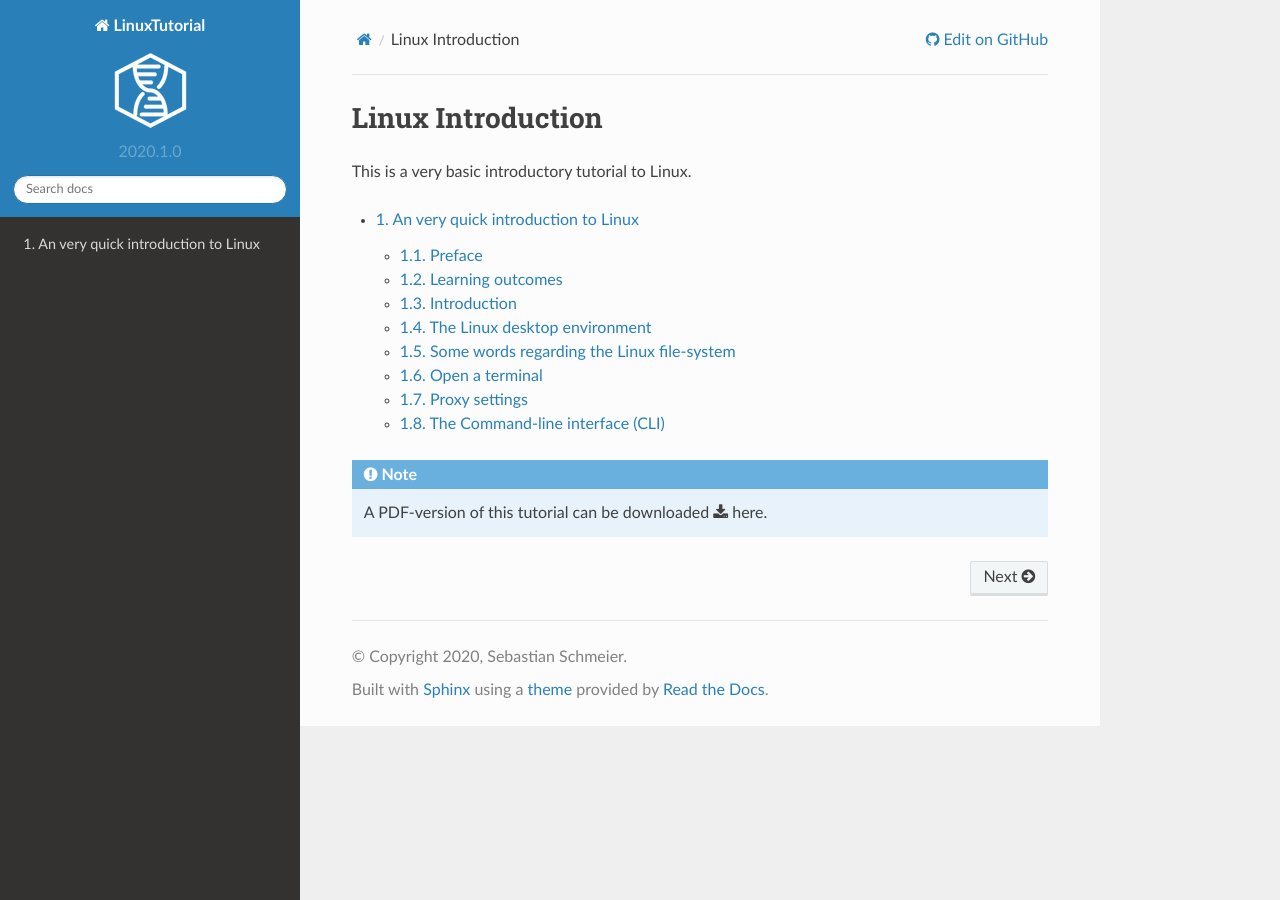
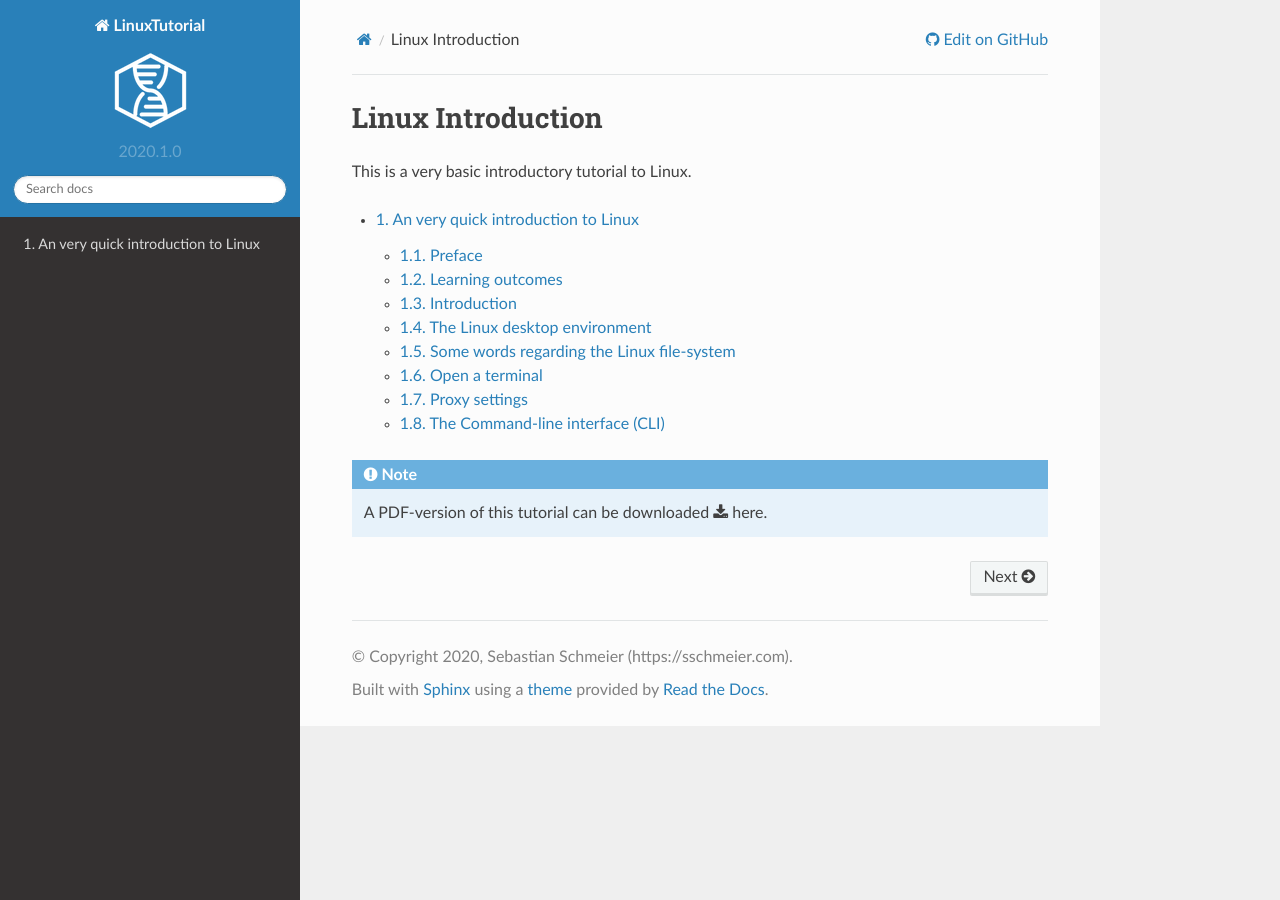
Before and after one commit to sschmeier/tutorial-linux, a Sphinx documentation site: the page built from source/index.rst, in a window 1280 px wide. Built offline with Sphinx 7.4.7 and the Read the Docs theme 2.0.0, drawn with Linux system fonts in a browser that asks for light colours; some of the changed lines change nothing that is shown.

Commit message:
updated repo

```diff
--- a/source/conf.py
+++ b/source/conf.py
@@ -65,7 +65,7 @@ master_doc = "index"
 
 # General information about the project.
 project = "%s" % (base_name)
-copyright = "2020, %s" % (base_author)
+copyright = "2020, %s (%s)" % (base_author, base_url)
 author = base_author
 
 # The version info for the project you're documenting, acts as replacement for
```
